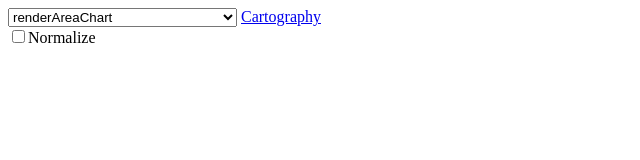
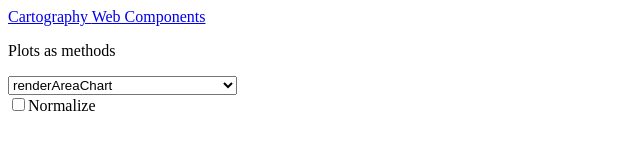
Before and after one commit to hubblo-org/dataviz, a website built with Vite: page index.html in a window 1280 px wide. Shown: the whole page, without its empty margins (0-640 px from the left). Built offline with nearby package versions, Linux system fonts and the light colour scheme; what @observablehq/plot would draw is missing.

Commit message:
test: setup for displaying web components

```diff
--- a/test/index.html
+++ b/index.html
@@ -1,17 +1,24 @@
 <!doctype html>
 <head>
 	<meta charset="utf-8" />
+		<script type="module" src="./test/render.ts">
+		</script>
 </head>
 
 <body>
+	<header>
+		<nav>
+		<a href="./test/carto.html"> Cartography </a>
+		<a href="./test/web-components.html"> Web Components </a>
+		</nav>
+	</header>
 	<main>
+		<p> Plots as methods </p>
 		<select id="plot-selection">
 		</select>
-		<a href="./carto.html"> Cartography </a>
 		<div id="render-plot">
 		</div>
-		<script type="module" src="./render.ts">
-		</script>
+
 	</main>
 </body>
 
--- a/package.json
+++ b/package.json
@@ -28,7 +28,7 @@
 		"vitest": "^3.1.4"
 	},
 	"scripts": {
-		"testServer": "vite serve test/",
+		"testServer": "vite serve",
 		"test": "vitest"
 	}
 }
```
Also changed, not shown: test/web-components.html (added, +9 -0 lines), test/web-components.ts (added, +15 -0 lines).
